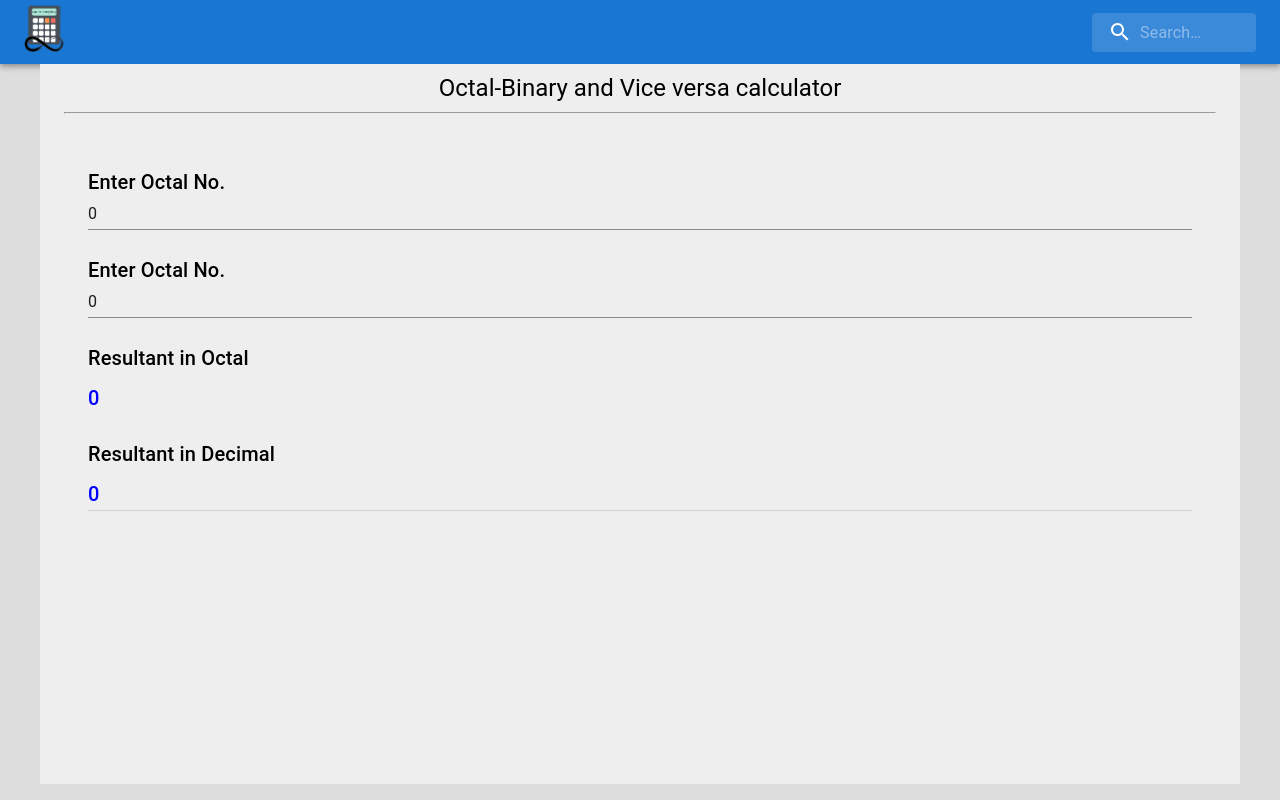
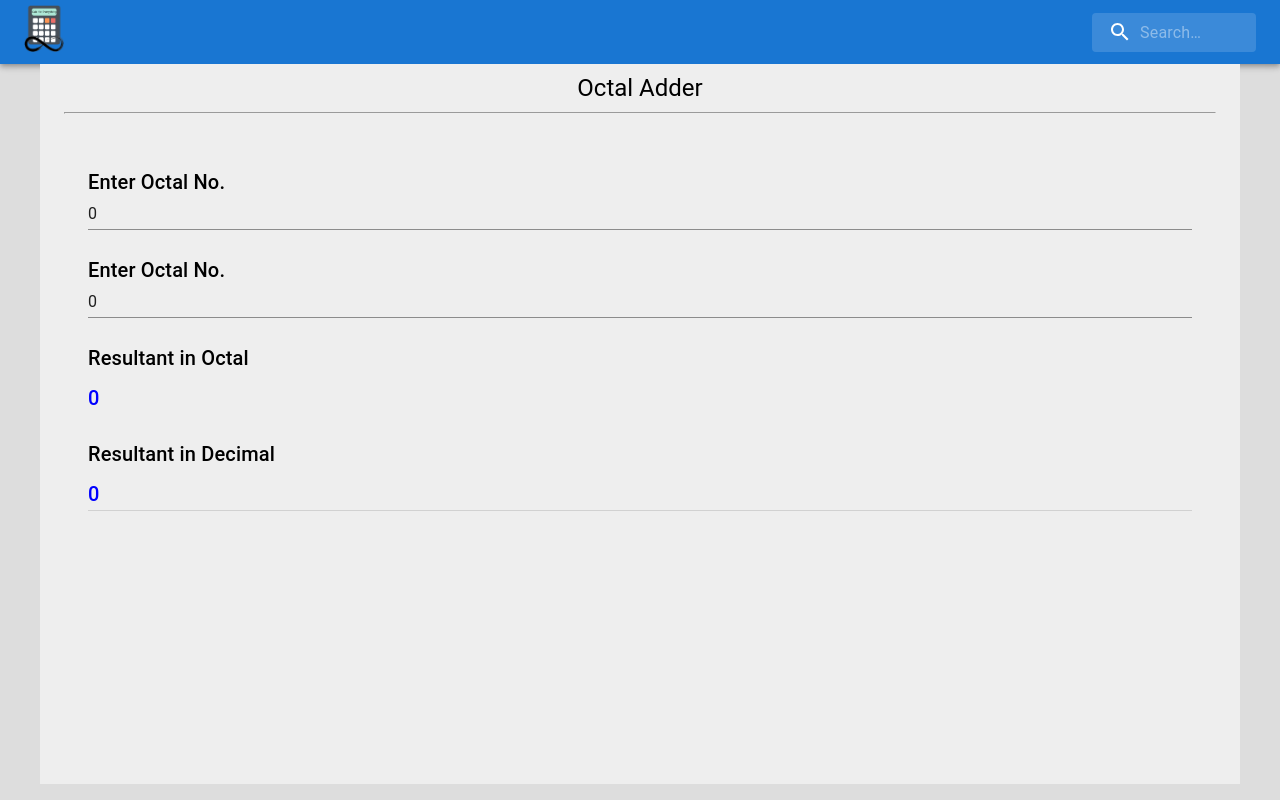
Before and after one commit to SarthakKeshari/calc_for_everything, a React (Create React App) app in the folder calculators/: page /octaladder in a window 1280 px wide. Built offline with nearby package versions, Linux system fonts and the light colour scheme.

Commit message:
added octal adder

```diff
--- a/calculators/src/computer_science/OctalAdder/MainOctalAdder.js
+++ b/calculators/src/computer_science/OctalAdder/MainOctalAdder.js
@@ -18,7 +18,7 @@ const MainOctalAdder = () => {
     },[oct1,oct2])
   return (
     <div><Container maxWidth="lg" sx={{ bgcolor: '#eeeeee', minHeight: '90vh', paddingY:"10" }}>
-    <Typography pt={1} variant='h5' sx = {{textAlign: "center"}}>Octal-Binary and Vice versa calculator</Typography>
+    <Typography pt={1} variant='h5' sx = {{textAlign: "center"}}>Octal Adder</Typography>
     <hr/>
     <br/>
     <Container sx={{display:"flex", flexDirection:"column"}}>
```
